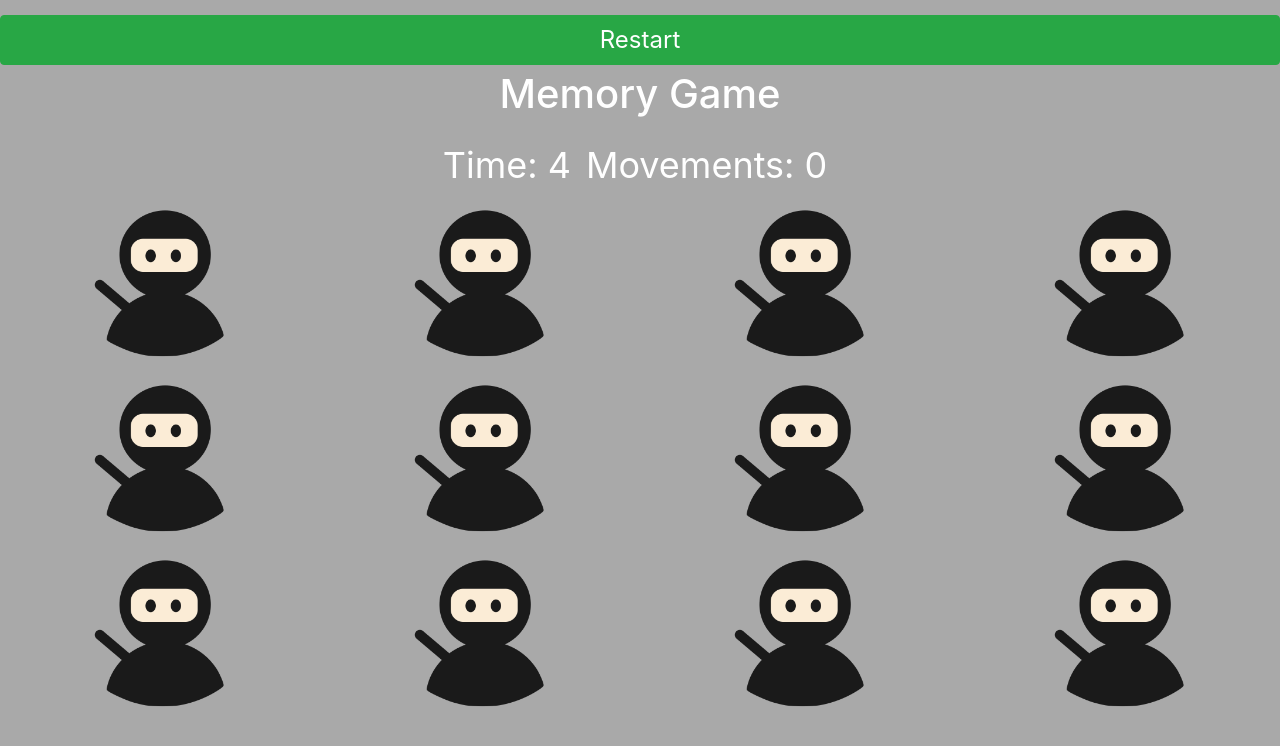
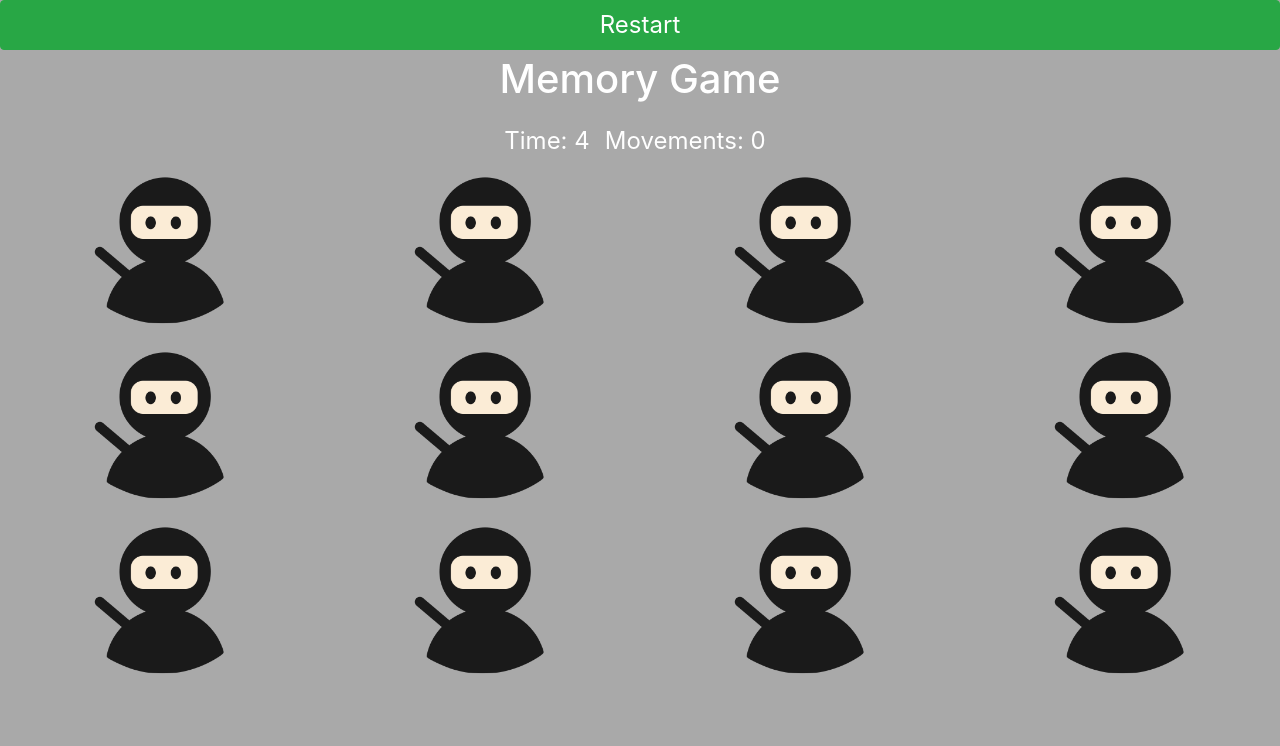
Before and after one commit to AlexandreWeber/memory-game, a plain HTML site: page index.html in a window 1280 px wide. Drawn offline with nearby package versions, Linux system fonts and the light colour scheme.

Commit message:
Posição do botão restar

```diff
--- a/game.css
+++ b/game.css
@@ -21,7 +21,7 @@
 }
 
 .btn-success {
-    margin-top: 15px;
+    margin-top: 0px;
     margin-bottom: 5px;
     font-size: 24px;
 }
@@ -40,7 +40,7 @@ body, .card {
     display: flex;
     justify-content: center;
     color: white;
-    font-size: 36px;
+    font-size: 24px;
     padding-right: 10px;
 }
 
```
